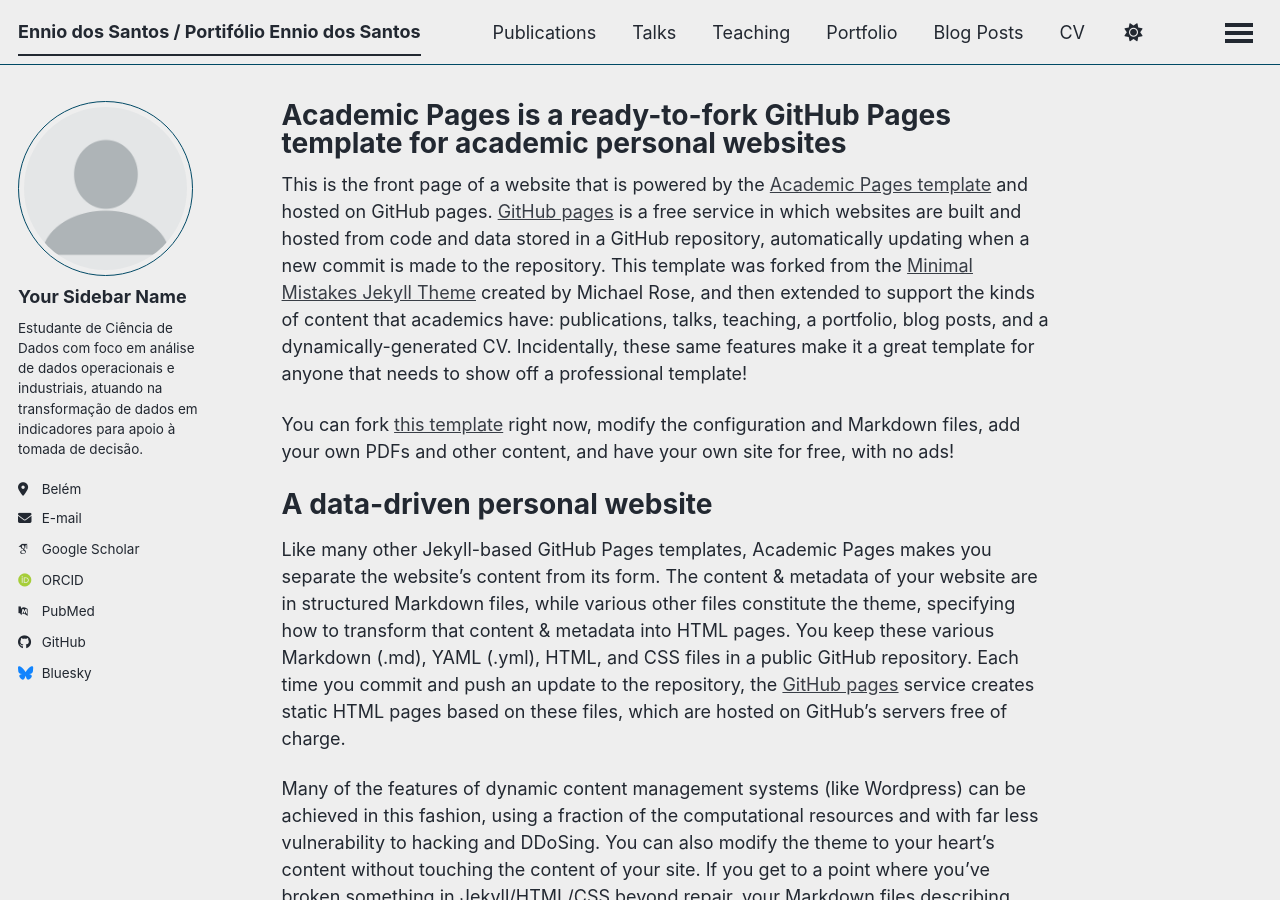
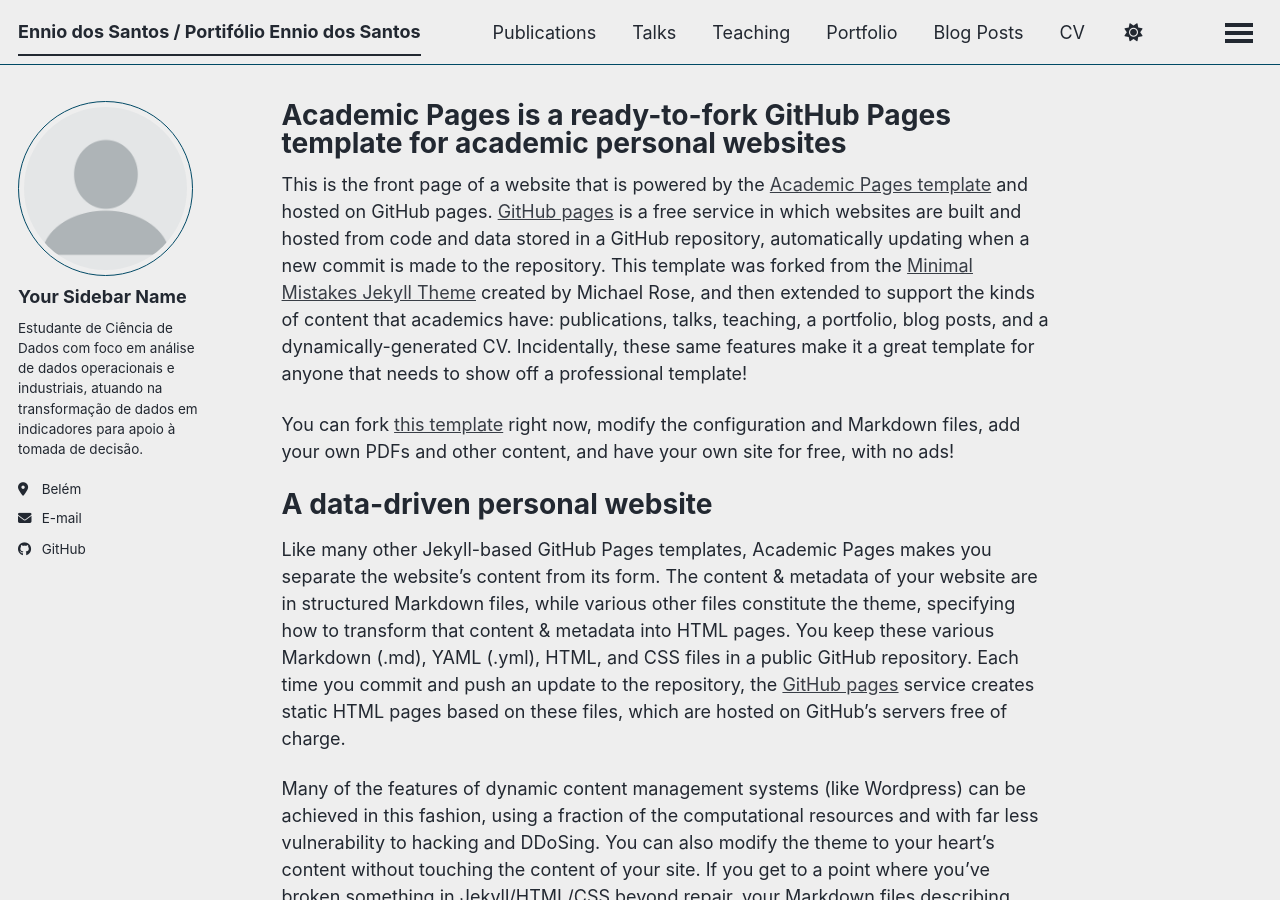
Before and after one commit to EnniodosSantos/enniobernardo.github.io, a Jekyll site: the page built from _pages/about.md, in a window 1280 px wide and 900 px high. Built offline with Jekyll 4.4.1, drawn with Linux system fonts in a browser that asks for light colours; some web fonts are replaced; a script bundle is joined from its source files by our own code; library files that are not in the unit come from our copies.

Commit message:
Update _config.yml

```diff
--- a/_config.yml
+++ b/_config.yml
@@ -35,16 +35,16 @@
   # Academic websites
   academia         : # URL
   arxiv            : # URL - Update with the correct link to your profile
-  googlescholar    : "https://scholar.google.com/citations?user=PS_CX0AAAAAJ"
+  #googlescholar    : "https://scholar.google.com/citations?user=PS_CX0AAAAAJ"
   inspire-hep      : # URL
   impactstory      : # URL
-  orcid            : "https://orcid.org/yourorcidurl"
-  semantic         : # URL
-  ssrn             : # URL
-  pubmed           : "https://www.ncbi.nlm.nih.gov/pubmed/?term=john+snow"
-  researchgate     : # URL
-  scopus           : # URL
-  zotero           : # URL
+  #orcid            : "https://orcid.org/yourorcidurl"
+#  semantic         : # URL
+ # ssrn             : # URL
+ # pubmed           : "https://www.ncbi.nlm.nih.gov/pubmed/?term=john+snow"
+ # researchgate     : # URL
+#  scopus           : # URL
+ # zotero           : # URL
 
 
   # Repositories and software development
@@ -57,7 +57,7 @@
 
   # Social media
   artstation       : # Username
-  bluesky          : "bsky.app" # Replace this with you Bluesky username
+#  bluesky          : "bsky.app" # Replace this with you Bluesky username
   facebook         : # Username
   flickr           : # Username
   foursquare       : # Username
```
